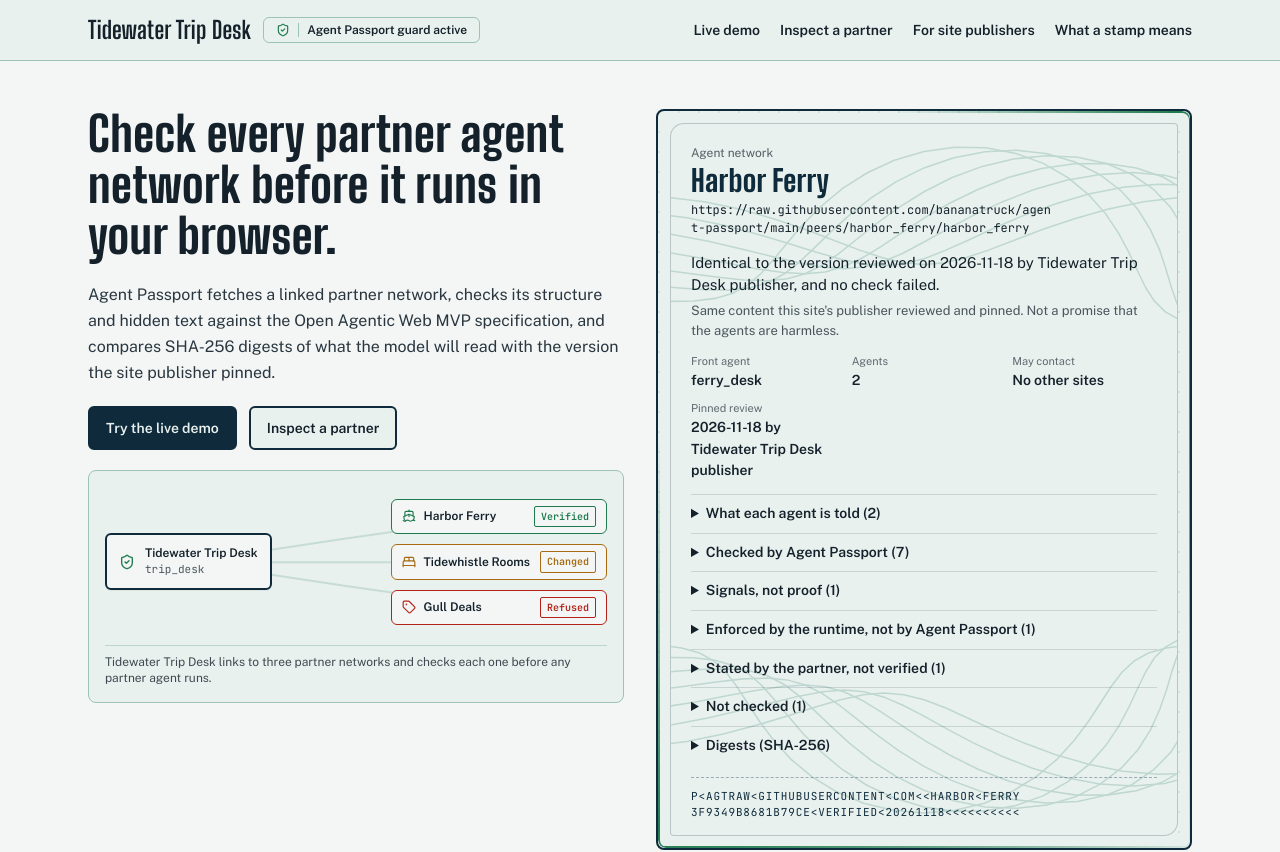
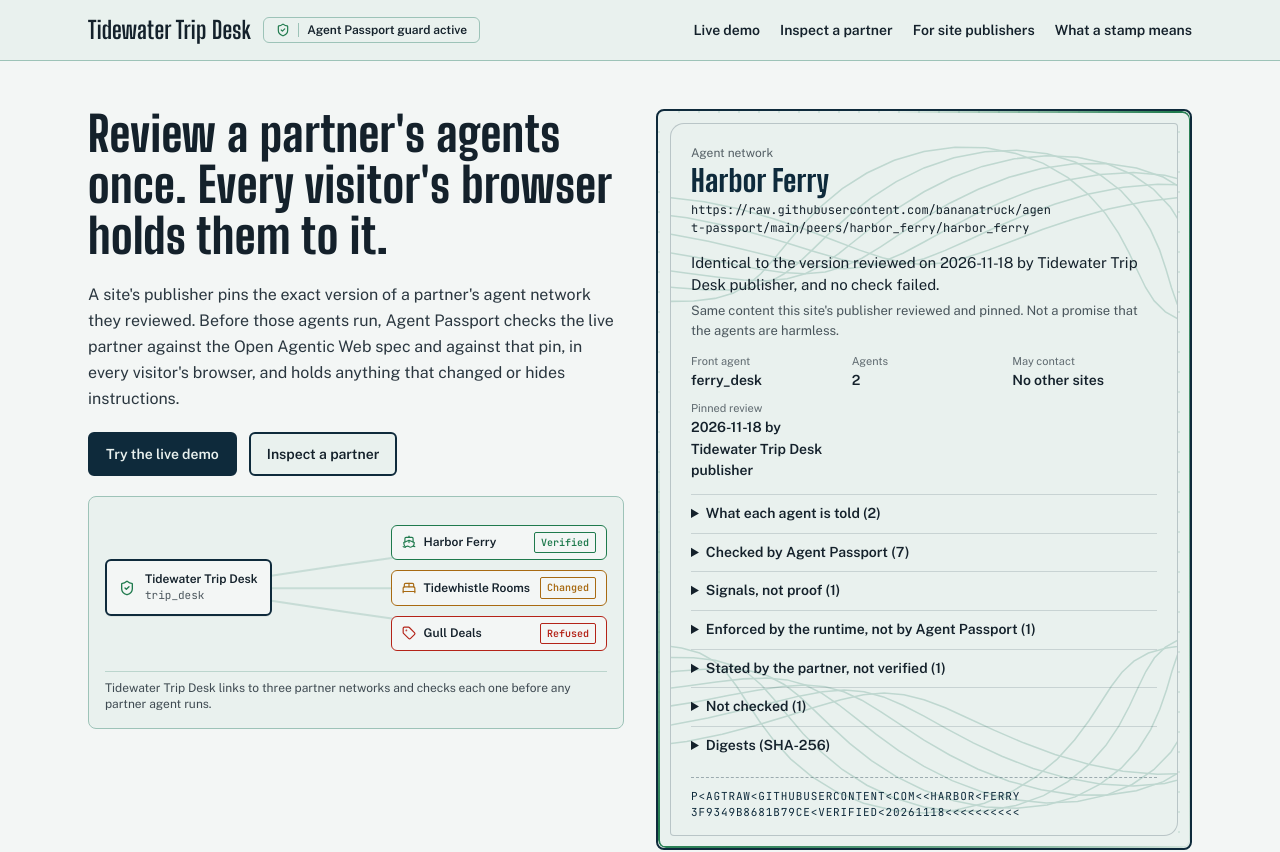
Before and after one commit to bananatruck/agent-passport, a React (Vite) app in the folder apps/site/: page / in a window 1280 px wide. Shown: the top 852 px of the page. Built offline with nearby package versions, Linux system fonts and the light colour scheme.

Commit message:
Lead the hero and README with the publisher's pin, the part other entries do not have

```diff
--- a/apps/site/src/App.tsx
+++ b/apps/site/src/App.tsx
@@ -82,13 +82,14 @@ export function App() {
               id="hero-heading"
               className="font-display text-4xl leading-[1.06] font-extrabold text-(--ap-text) sm:text-5xl"
             >
-              Check every partner agent network before it runs in your browser.
+              Review a partner's agents once. Every visitor's browser holds them to it.
             </h1>
             <p className="max-w-[65ch] text-base leading-relaxed text-(--ap-text)/90">
-              Agent Passport fetches a linked partner network, checks its
-              structure and hidden text against the Open Agentic Web MVP
-              specification, and compares SHA-256 digests of what the model
-              will read with the version the site publisher pinned.
+              A site&apos;s publisher pins the exact version of a partner&apos;s
+              agent network they reviewed. Before those agents run, Agent
+              Passport checks the live partner against the Open Agentic Web
+              spec and against that pin, in every visitor&apos;s browser, and
+              holds anything that changed or hides instructions.
             </p>
             <div className="flex flex-wrap items-center gap-3">
               <a
```
Also changed, not shown: 1 other file (tests, documents, lock files or other folders).
